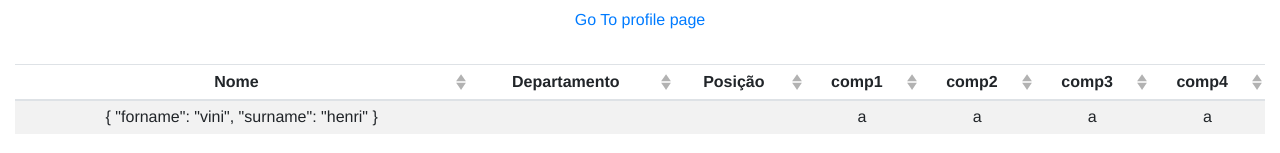
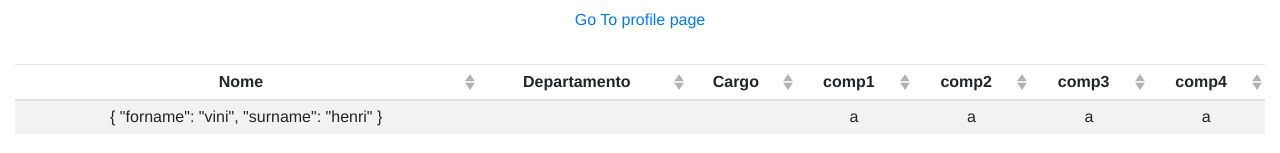
Before and after one commit to henriquevinicius12/IAC, a Vue app: page /#/add-profile in a window 1280 px wide. Before the commit this address led to /#/. Shown: the part 144-297 px from the top of the page. Built offline with nearby package versions, Linux system fonts and the light colour scheme.

Commit message:
making table

```diff
--- a/src/components/ListaFuncionario.vue
+++ b/src/components/ListaFuncionario.vue
@@ -12,10 +12,11 @@
                 <h1>{{ employees.forname }}</h1>
             <br>
 
-            <b-table small striped hover :items="employees" :fields="fields">
+            <b-table small striped hover :items="employees" :fields="fields" @row-clicked="clickRowHandler">
                 <template slot='nome' slot-scope="data">
                     {{ data.value.forname.charAt(0).toUpperCase() }}. {{data.value.surname}}
                 </template>
+                <b-button size="sm" @click="console.log(environment.item)">Details</b-button>
             </b-table>
             <div class="container">
                 <componentelista :parentData="employees" />
@@ -42,7 +43,7 @@ export default {
             fields:[
                 {key: 'nome', label: 'Nome', sortable: true},
                 {key: `Departamento`, sortable: true},
-                {key: `Posição`, sortable: true},
+                {key: `Cargo`, sortable: true},
                 {key: `eval.competencia1`, label: "comp1", sortable: true},
                 {key: `eval.competencia2`, label: "comp2", sortable: true},
                 {key: `eval.competencia3`, label: "comp3", sortable: true},
@@ -78,6 +79,9 @@ export default {
         methods: {
             encurta: function(forname, surname){
                 return forname.charAt(0).toUpperCase() + ". " + surname;
+            },
+            clickRowHandler: function(record, index){
+                return console.log(record.nome.surname)
             }
         }
 }
```
